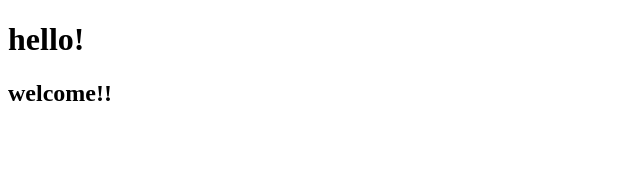
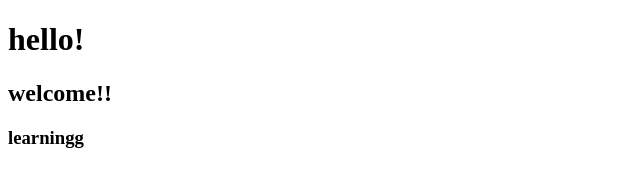
Before and after one commit to srie-18/sRii07, a plain HTML site: page index.html in a window 1280 px wide. Shown: the whole page, without its empty margins (0-640 px from the left). Drawn offline with Linux system fonts and the light colour scheme.

Commit message:
new text

```diff
--- a/index.html
+++ b/index.html
@@ -10,6 +10,8 @@
    <h2>
     welcome!!
    </h2>
+    <h3>learningg
 
+    </h3>
 </body>
 </html>
```
